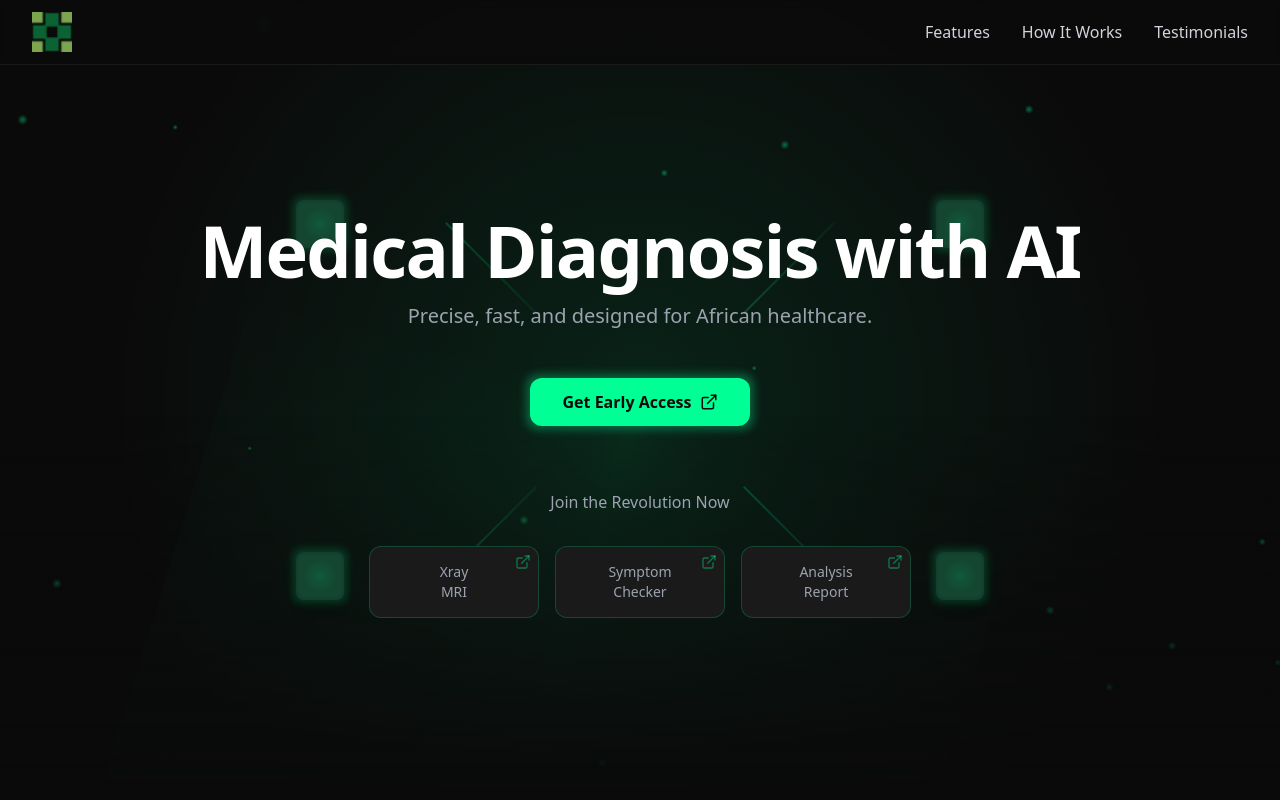
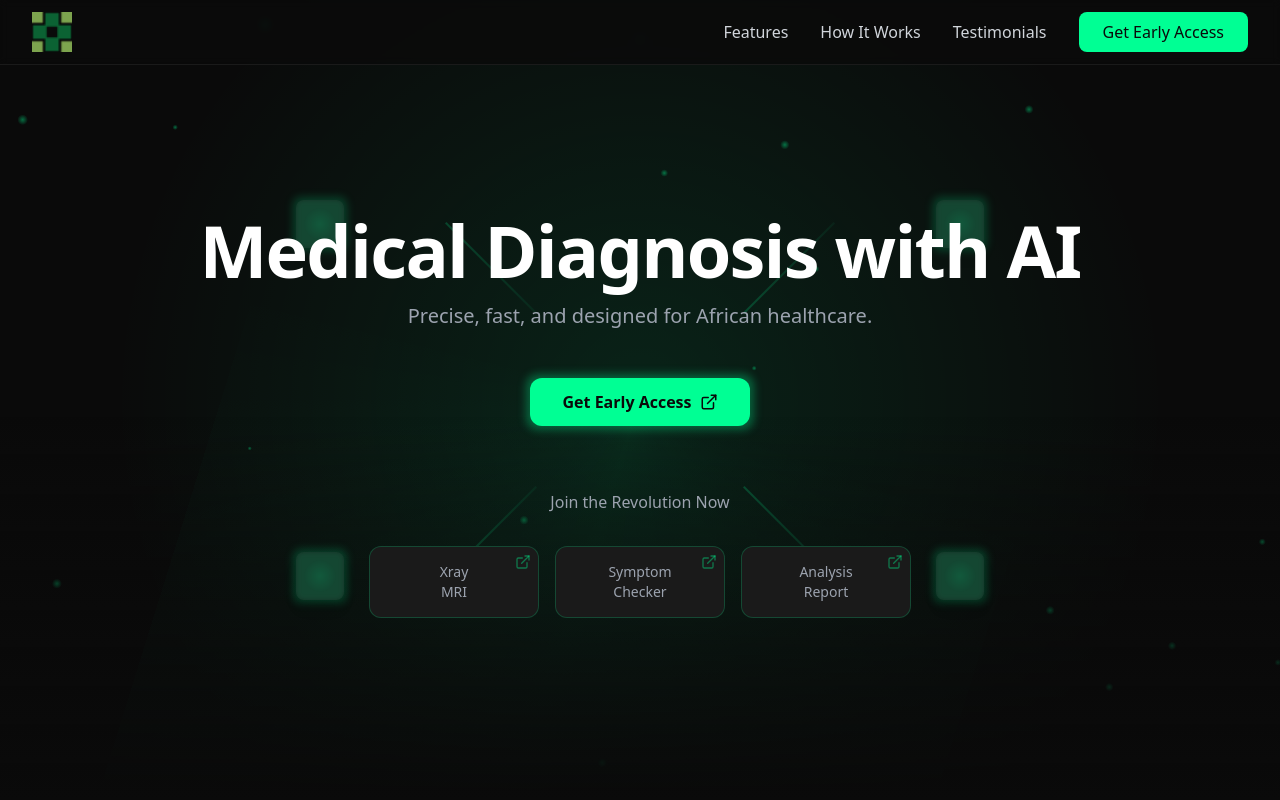
Before and after one commit to Healblox/Healblox, a React (Vite) app: page / in a window 1280 px wide. Shown: the top 800 px of the page. Built offline with nearby package versions, Linux system fonts and the light colour scheme.

Commit message:
Implemented the waiting list

```diff
--- a/src/components/Navbar.tsx
+++ b/src/components/Navbar.tsx
@@ -18,9 +18,9 @@ export default function Navbar() {
             <a href="#features" className="text-gray-300 hover:text-primary transition-colors">Features</a>
             <a href="#how-it-works" className="text-gray-300 hover:text-primary transition-colors">How It Works</a>
             <a href="#testimonials" className="text-gray-300 hover:text-primary transition-colors">Testimonials</a>
-            {/* <button className="bg-primary text-dark px-6 py-2 rounded-lg hover:bg-primary-dark transition-colors">
+            <button className="bg-primary text-dark px-6 py-2 rounded-lg hover:bg-primary-dark transition-colors">
               Get Early Access
-            </button> */}
+            </button>
           </div>
           <div className="md:hidden">
             <button className="text-gray-300">
```
